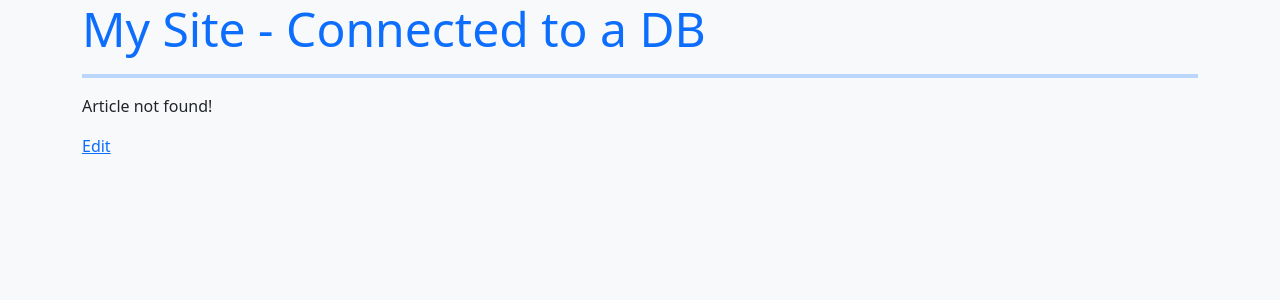
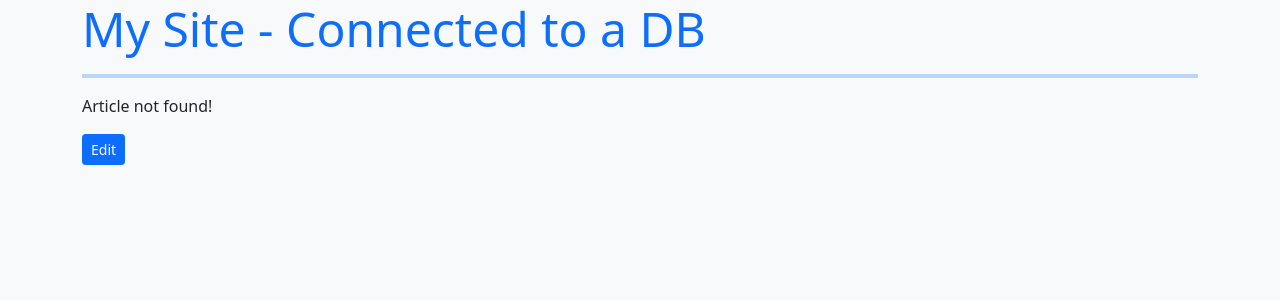
Before and after one commit to tertiussc/phpmysql, a PHP site: page /article.php in a window 1280 px wide. Shown: the top 300 px of the page. Run offline with PHP 8.4, Linux system fonts and the light colour scheme; data that the repository does not hold is empty; some libraries are stand-ins or nearby versions.

Commit message:
fixed Edit article

```diff
--- a/article.php
+++ b/article.php
@@ -29,7 +29,7 @@
         <?php endif; ?>
         </li>
 </ul>
-<a href="edit_article.php?id="<?= $article['id']; ?> >Edit</a>
+<a href="./edit_article.php?id=<?php echo $article['id']; ?>" class="btn btn-sm btn-primary">Edit</a>
 
 <!-- Include footer -->
 <?php require './includes/footer.php'; ?>
```
